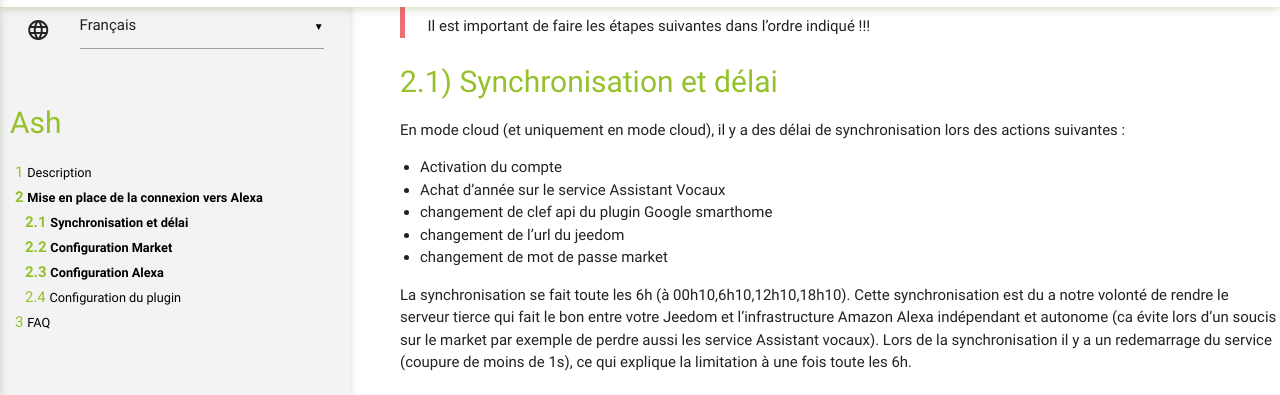
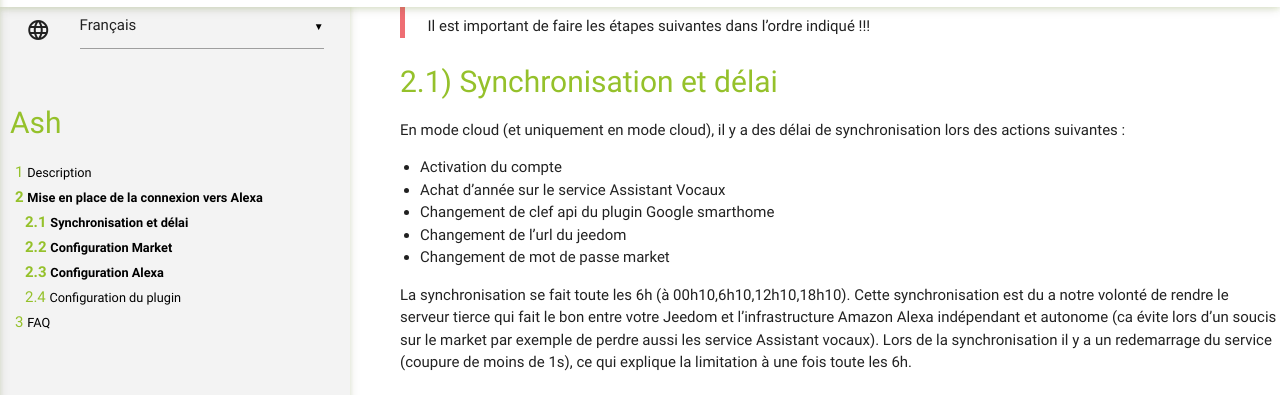
Before and after one commit to jeedom/plugin-ash, a Jekyll site: the page built from docs/fr_FR/index.md, in a window 1280 px wide and 900 px high, scrolled down 365 px. Shown: the part 57-452 px from the top of the window. Built offline with Jekyll 4.4.1, drawn with Linux system fonts in a browser that asks for light colours; our own code applies the rules of GitHub Pages for plain Markdown files.

```diff
--- a/docs/fr_FR/index.md
+++ b/docs/fr_FR/index.md
@@ -20,9 +20,9 @@ En mode cloud (et uniquement en mode cloud), il y a des délai de synchronisatio
 
 - Activation du compte
 - Achat d'année sur le service Assistant Vocaux
-- changement de clef api du plugin Google smarthome
-- changement de l'url du jeedom
-- changement de mot de passe market
+- Changement de clef api du plugin Google smarthome
+- Changement de l'url du jeedom
+- Changement de mot de passe market
 
 La synchronisation se fait toute les 6h (à 00h10,6h10,12h10,18h10). Cette synchronisation est du a notre volonté de rendre le serveur tierce qui fait le bon entre votre Jeedom et l'infrastructure Amazon Alexa indépendant et autonome (ca évite lors d'un soucis sur le market par exemple de perdre aussi les service Assistant vocaux). Lors de la synchronisation il y a un redemarrage du service (coupure de moins de 1s), ce qui explique la limitation à une fois toute les 6h.
 
```
